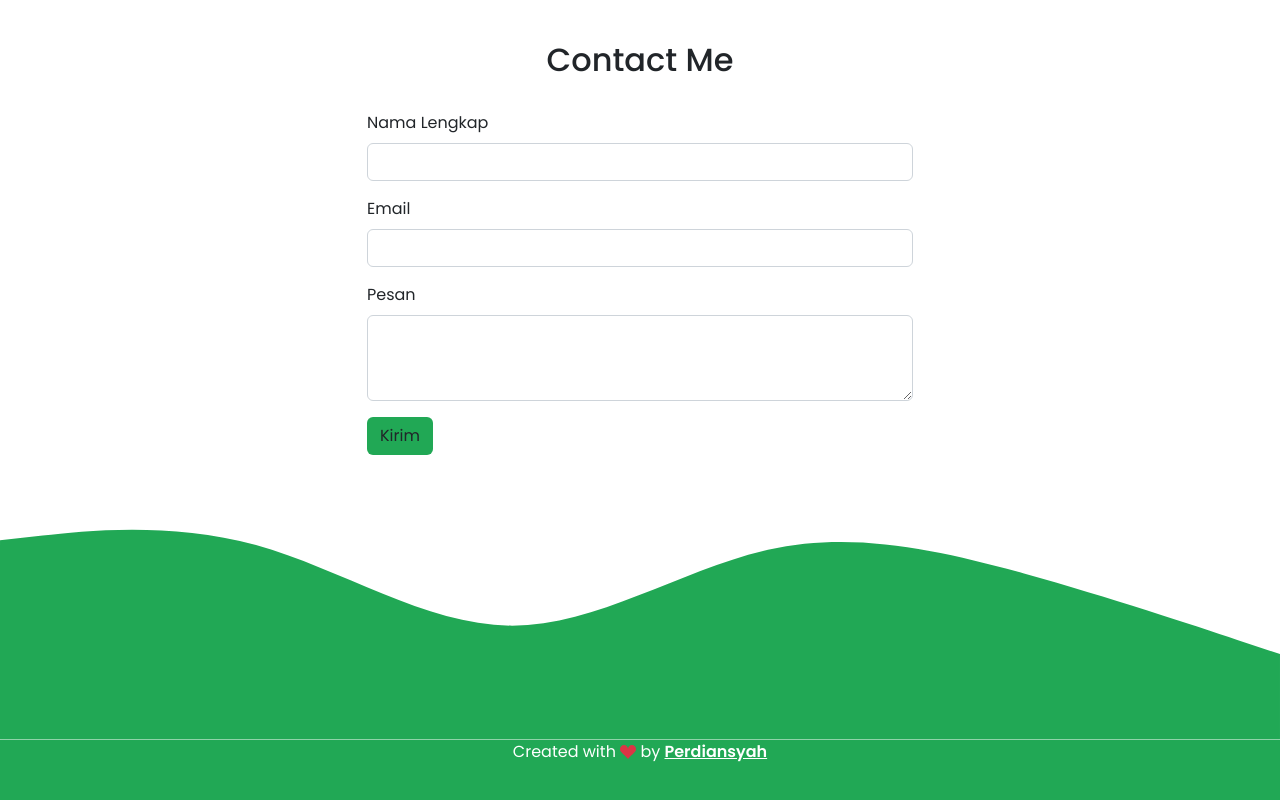
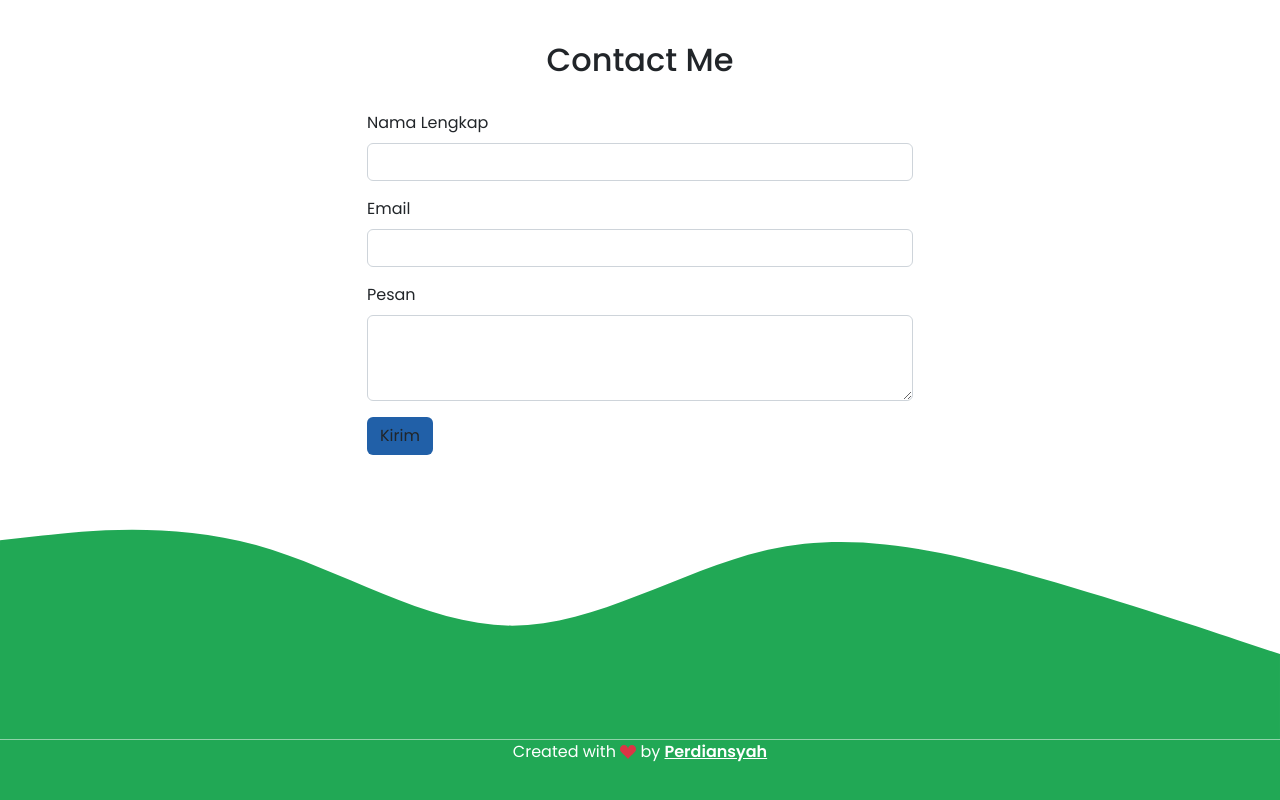
Before and after one commit to FerdiaNKN17/FerdiaNKN17.github.io, a plain HTML site: page index.html in a window 1280 px wide. Shown: the part 2545-3345 px from the top of the page. Drawn offline with nearby package versions, Linux system fonts and the light colour scheme.

Commit message:
mengubah warna tombol kirim

```diff
--- a/index.html
+++ b/index.html
@@ -168,7 +168,7 @@
                 <label for="pesan" class="form-label">Pesan</label>
                 <textarea class="form-control" id="pesan" rows="3"></textarea>
               </div>
-              <button type="submit" class="btn" style="background-color: #21a855">Kirim</button>
+              <button type="submit" class="btn" style="background-color: #2160a8">Kirim</button>
             </form>
           </div>
         </div>
```
